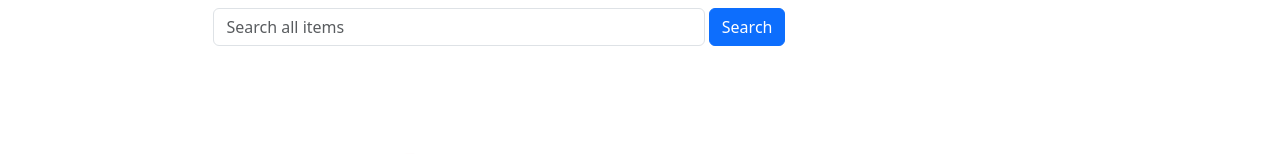
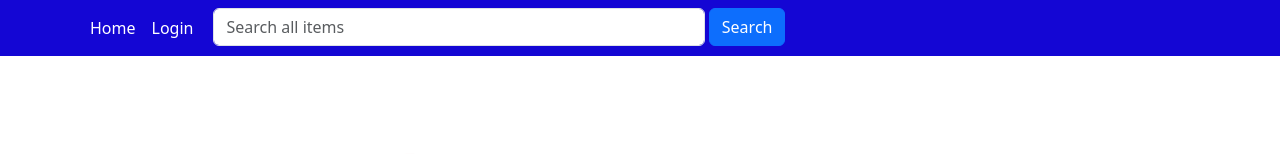
Before and after one commit to bluenote28/CharityShopFrontEnd, a React (Create React App) app: page / in a window 1280 px wide. Shown: the top 154 px of the page. Built offline with nearby package versions, Linux system fonts and the light colour scheme.

Commit message:
adds color and expand option for smaller screens

```diff
--- a/src/components/Header.js
+++ b/src/components/Header.js
@@ -18,7 +18,7 @@ function Header() {
   }
 
   return (
-    <Navbar>
+    <Navbar expand="lg" style={{backgroundColor: "#1406d4"}}>
       <Container>
         <Navbar.Toggle aria-controls="basic-navbar-nav" />
         <Navbar.Collapse id="basic-navbar-nav">
```
